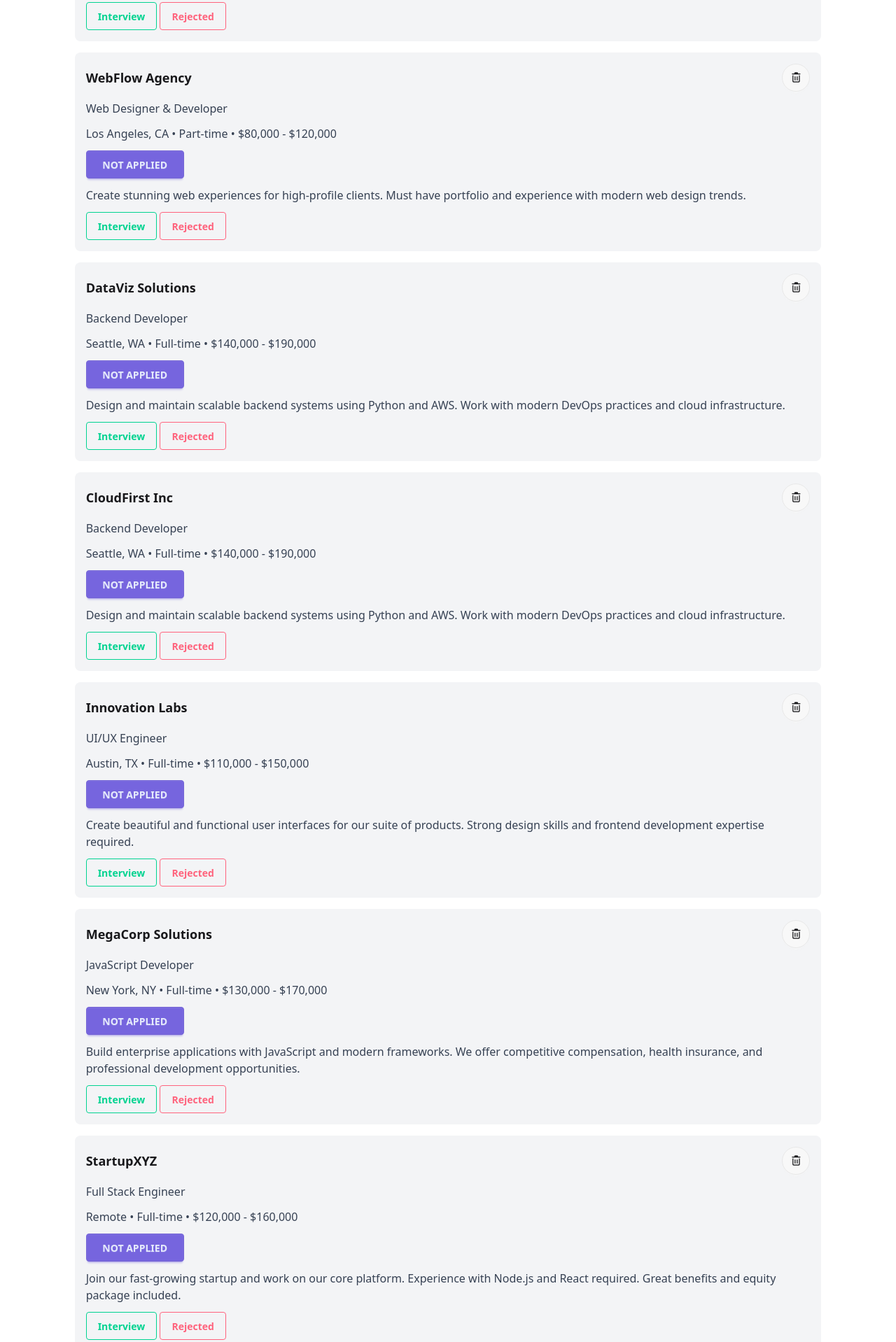
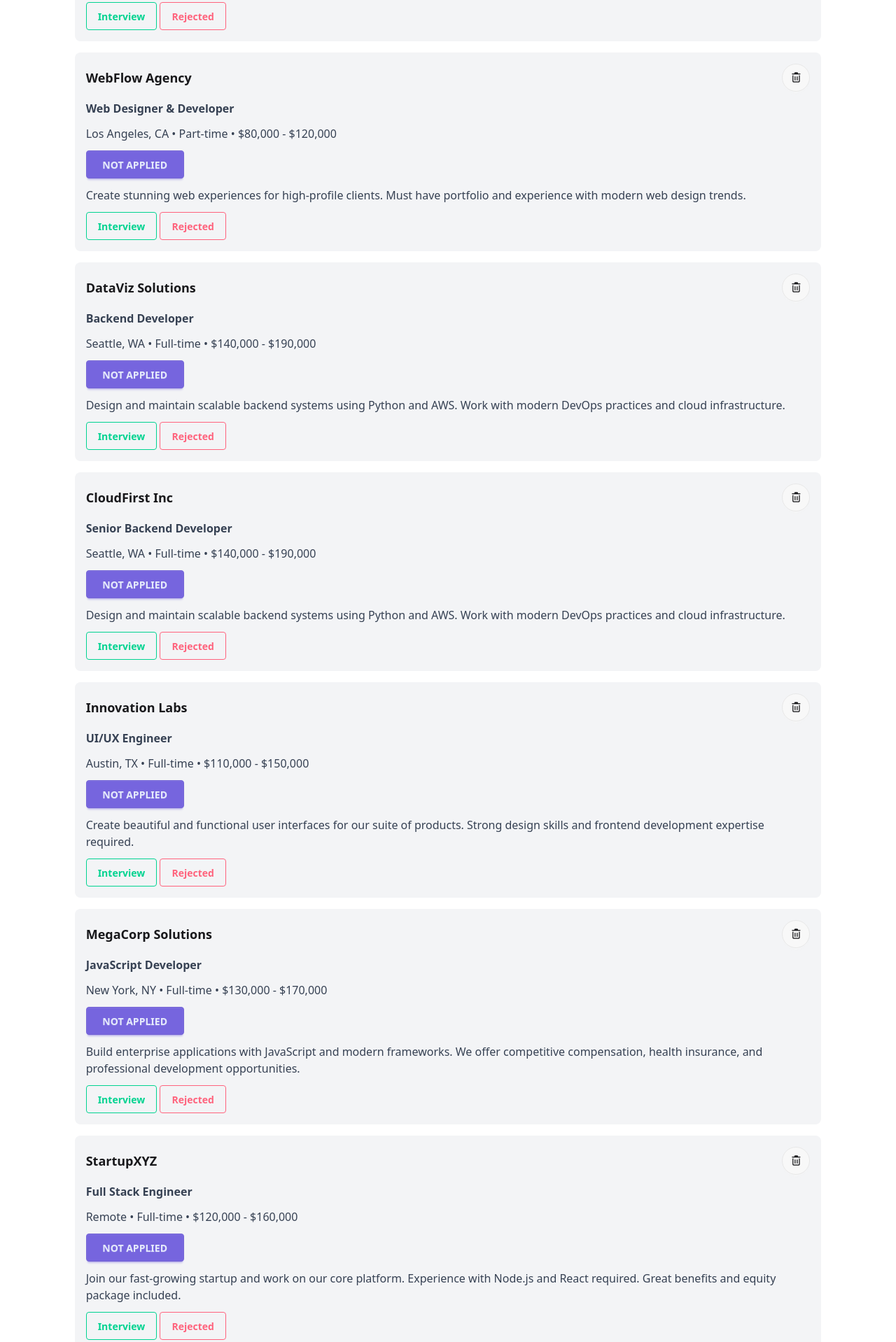
Before and after one commit to PromelHridoy/Assignment-4, a plain HTML site: page index.html in a window 1280 px wide. Shown: the part 590-2508 px from the top of the page at 70% size. Drawn offline with nearby package versions, Linux system fonts and the light colour scheme.

Commit message:
some mistakes fixed

```diff
--- a/index.html
+++ b/index.html
@@ -70,7 +70,7 @@
                         <i class="fa-regular fa-trash-can"></i>
                     </button>
                 </div>
-                <p class="jobName text-gray-700">Web Designer & Developer</p>
+                <p class="jobName text-gray-700 font-semibold">Web Designer & Developer</p>
                 <span class="salary text-gray-700">Los Angeles, CA • Part-time • $80,000 - $120,000</span>
                     <button class="apply btn btn-primary w-35 opacity-70">NOT APPLIED</button>
 
@@ -88,7 +88,7 @@
                         <i class="fa-regular fa-trash-can"></i>
                     </button>
                 </div>
-                <p class="jobName text-gray-700">Backend Developer</p>
+                <p class="jobName text-gray-700 font-semibold">Backend Developer</p>
                 <span class="salary text-gray-700">Seattle, WA • Full-time • $140,000 - $190,000</span>
                 <button class="apply btn btn-primary w-35 opacity-70">NOT APPLIED</button>
                 <p class=" description text-gray-700">Design and maintain scalable backend systems using Python and AWS. Work with modern DevOps practices and cloud infrastructure.</p>
@@ -105,7 +105,7 @@
                         <i class="fa-regular fa-trash-can"></i>
                     </button>
                 </div>
-                <p class="jobName text-gray-700">Backend Developer</p>
+                <p class="jobName text-gray-700 font-semibold">Senior Backend Developer</p>
                 <span class="salary text-gray-700">Seattle, WA • Full-time • $140,000 - $190,000</span>
                 <button class="apply btn btn-primary w-35 opacity-70">NOT APPLIED</button>
                 <p class=" description text-gray-700">Design and maintain scalable backend systems using Python and AWS. Work with modern DevOps practices and cloud infrastructure.</p>
@@ -122,7 +122,7 @@
                         <i class="fa-regular fa-trash-can"></i>
                     </button>
                 </div>
-                <p class="jobName text-gray-700">UI/UX Engineer</p>
+                <p class="jobName text-gray-700 font-semibold">UI/UX Engineer</p>
                 <span class="salary text-gray-700">Austin, TX • Full-time • $110,000 - $150,000</span>
                 <button class="apply btn btn-primary w-35 opacity-70">NOT APPLIED</button>
                 <p class=" description text-gray-700">Create beautiful and functional user interfaces for our suite of products. Strong design skills and frontend development expertise required.</p>
@@ -139,7 +139,7 @@
                         <i class="fa-regular fa-trash-can"></i>
                     </button>
                 </div>
-                <p class="jobName text-gray-700">JavaScript Developer</p>
+                <p class="jobName text-gray-700 font-semibold">JavaScript Developer</p>
                 <span class="salary text-gray-700">New York, NY • Full-time • $130,000 - $170,000</span>
                 <button class="apply btn btn-primary w-35 opacity-70">NOT APPLIED</button>
                 <p class=" description text-gray-700">Build enterprise applications with JavaScript and modern frameworks. We offer competitive compensation, health insurance, and professional development opportunities.</p>
@@ -156,7 +156,7 @@
                         <i class="fa-regular fa-trash-can"></i>
                     </button>
                 </div>
-                <p class="jobName text-gray-700">Full Stack Engineer</p>
+                <p class="jobName text-gray-700 font-semibold">Full Stack Engineer</p>
                 <span class="salary text-gray-700">Remote • Full-time • $120,000 - $160,000</span>
                 <button class="apply btn btn-primary w-35 opacity-70">NOT APPLIED</button>
                 <p class=" description text-gray-700">Join our fast-growing startup and work on our core platform. Experience with Node.js and React required. Great benefits and equity package included.</p>
@@ -169,11 +169,11 @@
             <div class="card bg-gray-100 p-4 rounded-lg mb-4 space-y-3">
                 <div class="flex justify-between items-center">
                     <h2 class="companyName text-lg font-bold">TechCorp Industries</h2>
-                    <button class="btn btn-circle">
+                    <button class="btn-delete btn btn-circle">
                         <i class="fa-regular fa-trash-can"></i>
                     </button>
                 </div>
-                <p class="jobName text-gray-700">Senior Frontend Developer</p>
+                <p class="jobName text-gray-700 font-semibold">Senior Frontend Developer</p>
                 <span class=" salary text-gray-700">San Francisco, CA • Full-time • $130,000 - $175,000</span>
                <button class="apply btn btn-primary w-35 opacity-70">NOT APPLIED</button>
                 <p class=" description text-gray-700">We are looking for an experienced Frontend Developer to build scalable web applications using React and TypeScript. You will work with a talented team on cutting-edge projects.</p>
```
